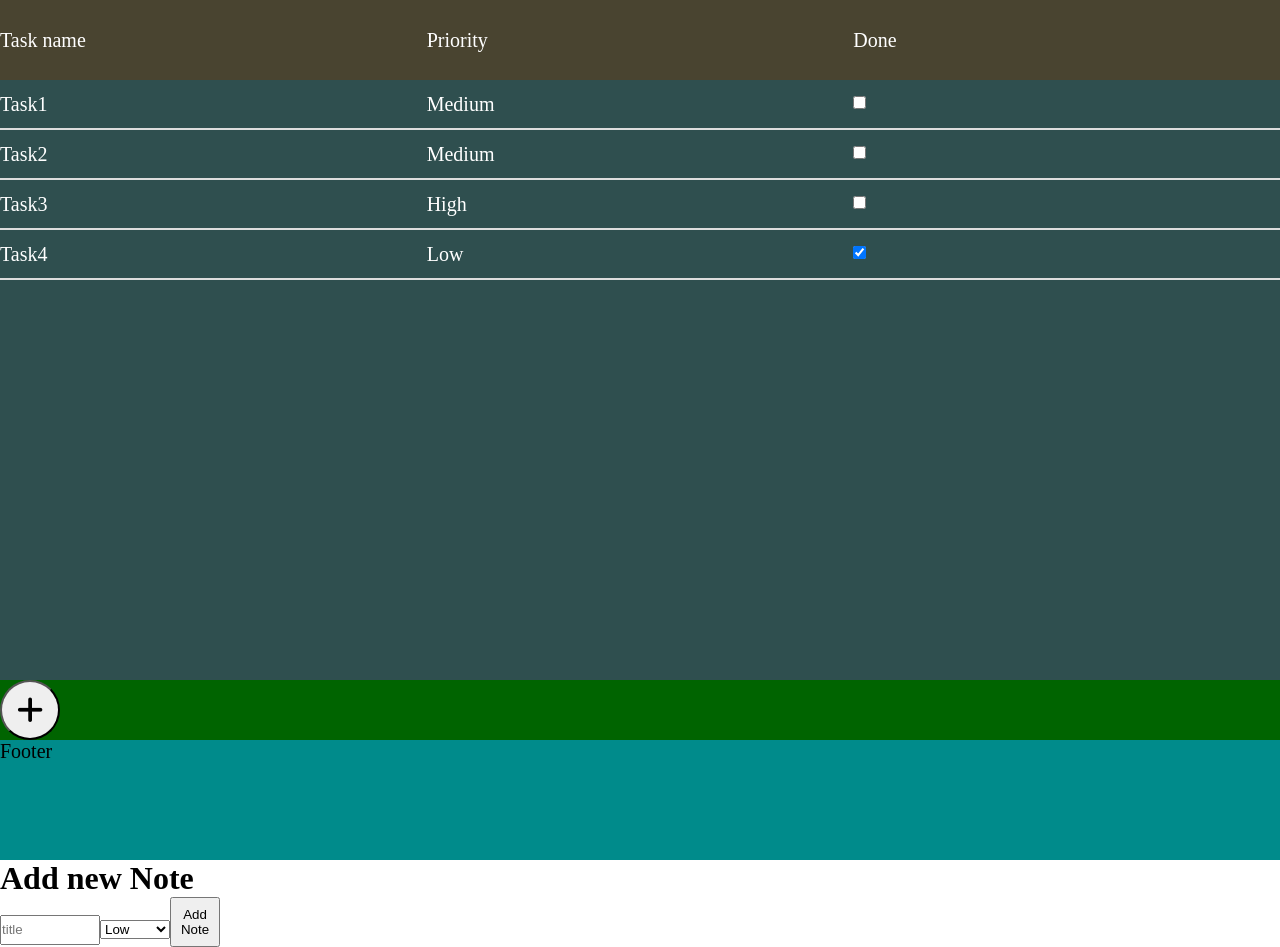
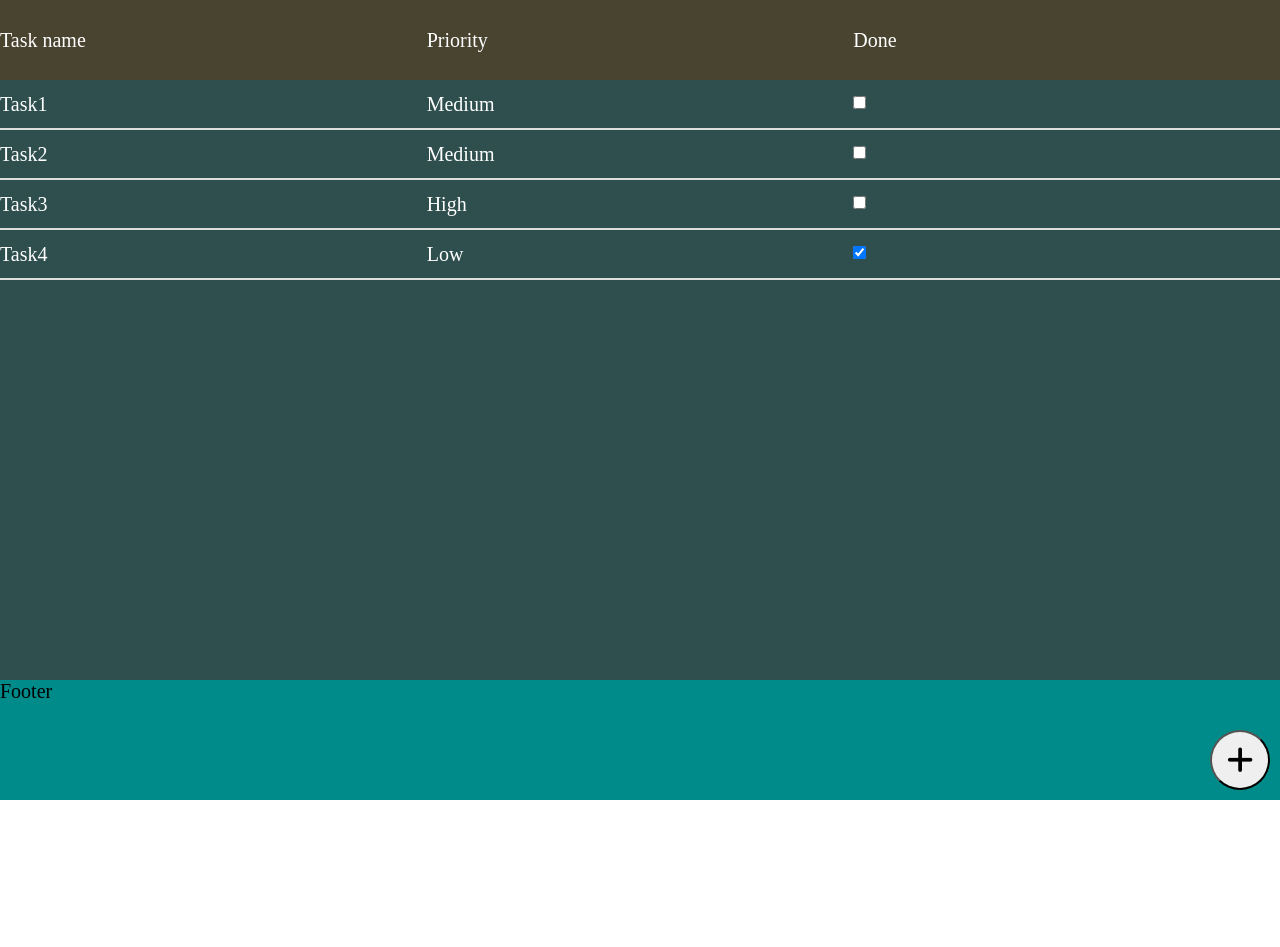
Before and after one commit to czyzu05/todo-app, a React (Create React App) app: page / in a window 1280 px wide. After the commit the page ends 800 px from the top, so only its background shows below. Built offline with nearby package versions, Linux system fonts and the light colour scheme.

Commit message:
add conditional display form

```diff
--- a/src/components/AddTaskForm.js
+++ b/src/components/AddTaskForm.js
@@ -1,20 +1,48 @@
 import React from "react";
-// import styled from "styled-components";
+import styled from "styled-components";
 import Input from "components/Input";
 import Button from "components/Button";
 
-const AddTaskForm = () => {
+const FormWrapper = styled.div`
+  position: fixed;
+  height: 100vh;
+  width: 100vw;
+  right: 0;
+  top: 0;
+  background-color: #fff;
+  z-index: 100;
+  display: flex;
+  flex-direction: column;
+  align-items: center;
+  transform: translate(${({ isVisible }) => (isVisible ? "0" : "100%")});
+  transition: transform 0.5s ease;
+`;
+
+const Header = styled.h1`
+  font-size: 30px;
+  text-align: center;
+  padding: 20px;
+`;
+
+const SelectPriority = styled.select`
+  border: 2px solid #494430;
+  cursor: pointer;
+  width: 10rem;
+  margin: 20px;
+`;
+
+const AddTaskForm = ({ isVisible }) => {
   return (
-    <div>
-      <h1>Add new Note</h1>
+    <FormWrapper isVisible={isVisible}>
+      <Header>Add new Note</Header>
       <Input placeholder="title" />
-      <select name="priority">
+      <SelectPriority name="priority">
         <option value="low">Low</option>
         <option value="medium">Medium</option>
         <option value="high">High</option>
-      </select>
+      </SelectPriority>
       <Button>Add Note</Button>
-    </div>
+    </FormWrapper>
   );
 };
 
--- a/src/components/Button.js
+++ b/src/components/Button.js
@@ -1,8 +1,10 @@
 import styled from "styled-components";
 
 const Button = styled.button`
-  width: 50px;
+  width: 100px;
   height: 50px;
+  border-radius: 5px;
+  border: 2px solid #494430;
 `;
 
 export default Button;
--- a/src/components/ButtonIcon.js
+++ b/src/components/ButtonIcon.js
@@ -5,15 +5,19 @@ const StyledButton = styled.button`
   width: 60px;
   height: 60px;
   border-radius: 50%;
+  z-index: 9000;
+  position: absolute;
+  bottom: 10px;
+  right: 10px;
 `;
 
 const PlusIcon = styled.i`
   font-size: 30px;
 `;
 
-const ButtonIcon = () => {
+const ButtonIcon = ({ taskFormVisibleToggle }) => {
   return (
-    <StyledButton>
+    <StyledButton onClick={taskFormVisibleToggle}>
       <PlusIcon className="fas fa-plus"></PlusIcon>
     </StyledButton>
   );
--- a/src/components/Input.js
+++ b/src/components/Input.js
@@ -1,8 +1,10 @@
 import styled from "styled-components";
 
 const Input = styled.input`
-  width: 100px;
+  width: 200px;
   height: 30px;
+  border-radius: 10px;
+  border: 2px solid #494430;
 `;
 
 export default Input;
--- a/src/views/App.js
+++ b/src/views/App.js
@@ -12,6 +12,7 @@ const Wrapper = styled.div`
   background-color: darkgreen;
   display: flex;
   flex-direction: column;
+  position: relative;
 `;
 
 const App = () => {
@@ -41,6 +42,11 @@ const App = () => {
       done: true,
     },
   ]);
+  const [isAddTaskFormVisible, setIsAddTaskFormVisible] = useState(false);
+
+  const handleTaskFormVisibleToggle = () => {
+    setIsAddTaskFormVisible(!isAddTaskFormVisible);
+  };
 
   const changeTaskStatus = id => {
     const tasksList = [...tasks];
@@ -54,10 +60,11 @@ const App = () => {
       <Wrapper>
         <Header />
         <TasksList tasks={tasks} changeTaskStatus={changeTaskStatus} />
-        <ButtonIcon />
         <FilterBar />
+        <ButtonIcon taskFormVisibleToggle={handleTaskFormVisibleToggle} />
       </Wrapper>
-      <AddTaskForm />
+
+      <AddTaskForm isVisible={isAddTaskFormVisible} />
     </>
   );
 };
```
